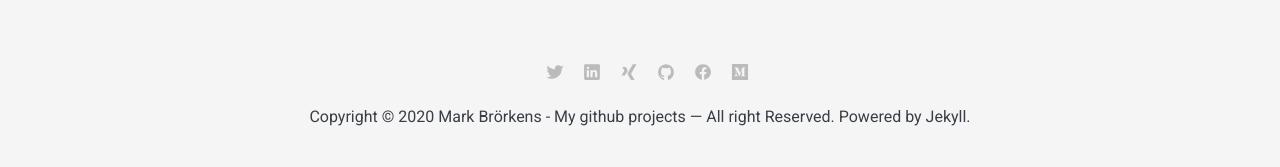
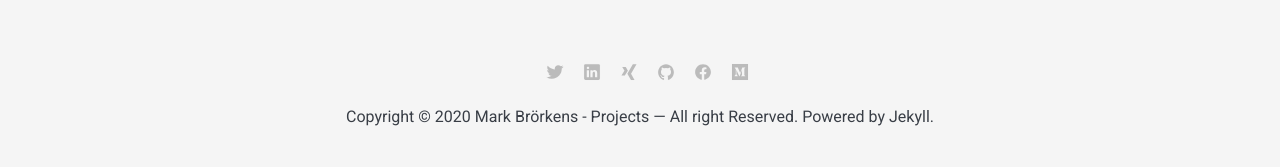
Before and after one commit to MarkBroerkens/markbroerkens.github.io, a Jekyll site: the page built from index.html, in a window 1280 px wide. Shown: the part 1971-2138 px from the top of the page. Built offline with Jekyll 4.4.1, drawn with Linux system fonts in a browser that asks for light colours; nearby versions of some CDN libraries; the list of posts is cut into pages by our own code; part of the change alters nothing that is shown.

```diff
--- a/_config.yml
+++ b/_config.yml
@@ -1,5 +1,5 @@
 baseurl: "" # the subpath of your site, e.g. /blog
-url: "http://broerkens.de" # the base hostname & protocol for your site, e.g. http://example.com
+url: "https://broerkens.de" # the base hostname & protocol for your site, e.g. http://example.com
 
 
 # Build settings
--- a/_data/settings.yml
+++ b/_data/settings.yml
@@ -1,8 +1,9 @@
 #-------------------------------
 # General Site Settings
-title: Mark Brörkens - My github projects
+title: Mark Brörkens - Projects
 logo: logo.svg # You can add own logo.
-description: Mark Brörkens - My github projects
+description: Mark Brörkens - Projects
+image: 01.jpg
 
 
 #-------------------------------
--- a/_includes/head.html
+++ b/_includes/head.html
@@ -2,6 +2,24 @@
   <meta charset="utf-8">
   <meta http-equiv="X-UA-Compatible" content="IE=edge">
   <meta name="viewport" content="width=device-width, initial-scale=1">
+
+  <!-- OpenGraph properties for Xing, Facebook, LinkedIn -->
+  <meta property="og:type" content="website">
+  <meta property="og:locale" content="en_US">
+  <meta property="og:site_name" content='{{ site.data.settings.title }}'>
+  <meta property="og:title" content='{% if page.title %}{{ page.title }}{% else %}{{ site.data.settings.title }}{% endif %}'>
+  <meta property="og:url" content='{{ page.url | absolute_url }}'>
+  <meta property="og:description" content='{% if page.description %}{{ page.description | strip_html | strip_newlines | truncate: 160 }}{% else %}{{ site.data.settings.description }}{% endif %}'>
+  <meta property="og:image" content='{{ site.url }}/images/{% if page.image %}{{ page.image }}{% else %}{{ site.data.settings.image }}{% endif %}'>
+
+  <!-- TwitterCard data for Twitter -->
+  <meta name="twitter:site" content="@markbroerkens">
+  <meta name="twitter:title" content='{% if page.title %}{{ page.title }}{% else %}{{ site.data.settings.title }}{% endif %}'>
+  <meta name="twitter:description" content='{% if page.description %}{{ page.description | strip_html | strip_newlines | truncate: 160 }}{% else %}{{ site.data.settings.description }}{% endif %}'>
+  <meta name="twitter:url" content='{{ page.url | absolute_url }}'>
+  <meta name="twitter:card" content="summary_large_image">
+  <meta name="twitter:image" content="{{ site.url }}/images/{% if page.image %}{{ page.image }}{% else %}{{ site.data.settings.image }}{% endif %}">
+
 
   <title>{% if page.title %}{{ page.title }}{% else %}{{ site.data.settings.title }}{% endif %}</title>
   <meta name='description' content='{% if page.description %}{{ page.description | strip_html | strip_newlines | truncate: 160 }}{% else %}{{ site.data.settings.description }}{% endif %}'>
```
